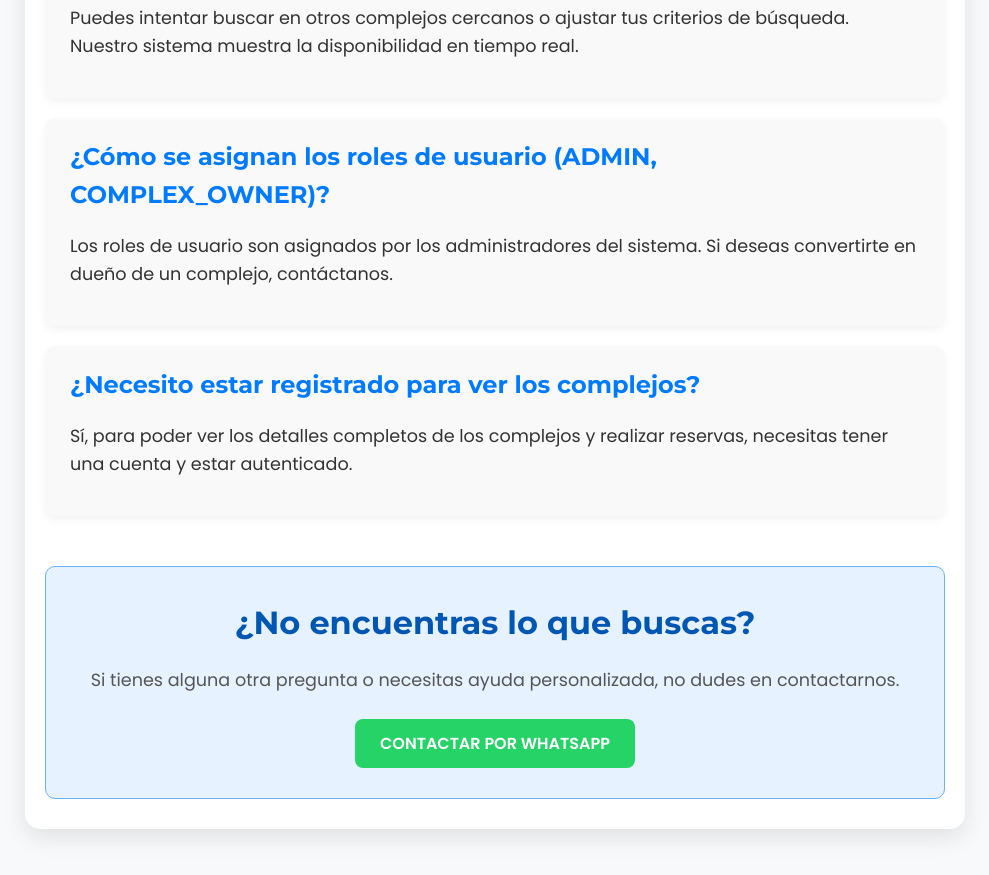
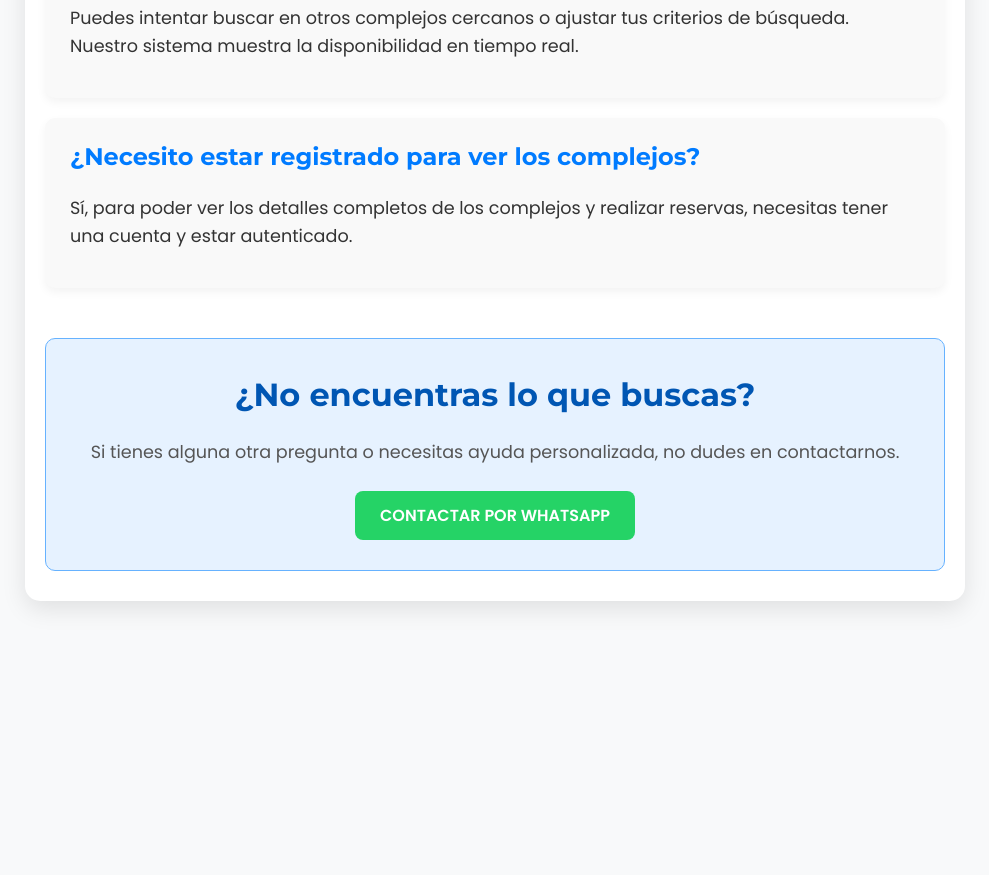
Before and after one commit to Kadabra477/proyecto-reservas-frontend, a React (Create React App) app: page /faq in a window 1280 px wide. Shown: the part 1200-2075 px from the top of the page, without its empty margins (145-1134 px from the left). After the commit the page ends 1851 px from the top, so only its background shows below. Built offline with nearby package versions, Linux system fonts and the light colour scheme; no server answers.

Commit message:
arreglo faq

```diff
--- a/src/features/pages/FAQPage/FAQPage.jsx
+++ b/src/features/pages/FAQPage/FAQPage.jsx
@@ -28,10 +28,6 @@ function FAQPage() {
         {
             question: "¿Qué hago si el complejo no tiene disponibilidad para mi fecha/hora deseada?",
             answer: "Puedes intentar buscar en otros complejos cercanos o ajustar tus criterios de búsqueda. Nuestro sistema muestra la disponibilidad en tiempo real."
-        },
-        {
-            question: "¿Cómo se asignan los roles de usuario (ADMIN, COMPLEX_OWNER)?",
-            answer: "Los roles de usuario son asignados por los administradores del sistema. Si deseas convertirte en dueño de un complejo, contáctanos."
         },
         {
             question: "¿Necesito estar registrado para ver los complejos?",
```
